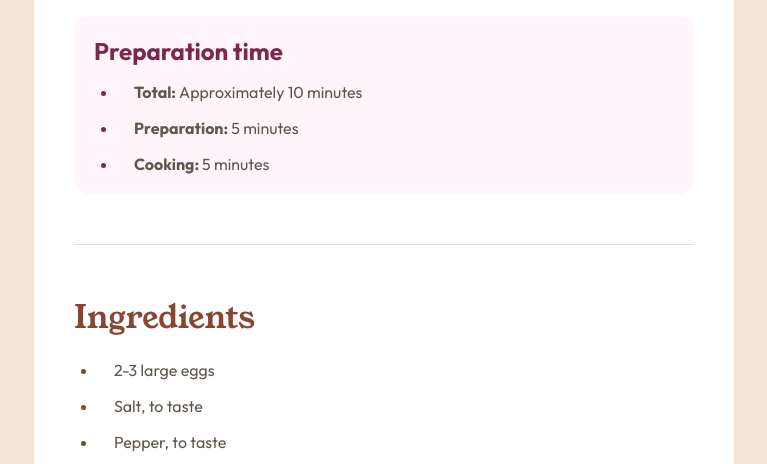
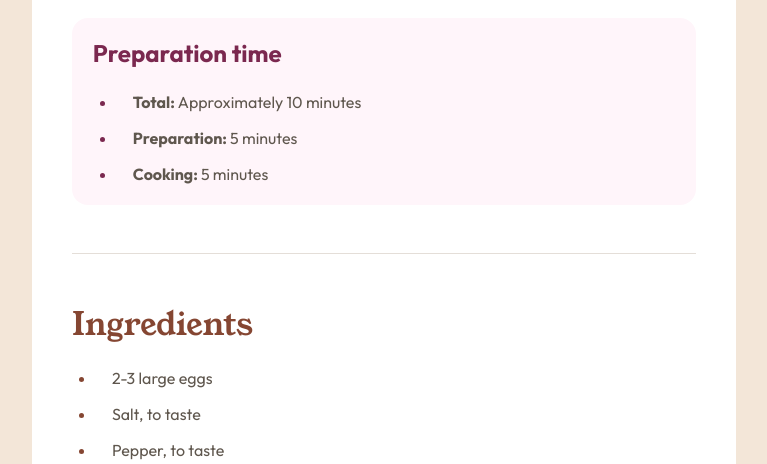
Before and after one commit to kamaleddy/recipe_page, a plain HTML site: page index.html in a window 1280 px wide. Shown: the part 636-1100 px from the top of the page, without its empty margins (256-1023 px from the left). Drawn offline with Linux system fonts and the light colour scheme.

Commit message:
improve solutions css sizing unit

```diff
--- a/style.css
+++ b/style.css
@@ -6,10 +6,6 @@
   margin: 0;
   padding: 0;
   box-sizing: border-box;
-}
-
-*:not(html, body) {
-  /* border: 1px dashed gray; */
 }
 
 :root {
@@ -28,7 +24,7 @@
 
 body {
   height: 100vh;
-  font-size: 16px;
+  font-size: 1rem;
   background: var(--html-bg-color);
 }
 
@@ -52,19 +48,19 @@ ul,
 ol {
   display: flex;
   flex-direction: column;
-  gap: 16px;
-  padding-left: 24px;
+  gap: 1em;
+  padding-left: 1.5em;
 }
 
 li {
-  padding-left: 16px;
+  padding-left: 1em;
 }
 
 main {
-  width: min(700px, 100%);
-  padding: 40px;
+  width: min(44em, 100%);
+  padding: 2.5em;
   margin: 7em auto;
-  border-radius: 24px;
+  border-radius: 1.5em;
   background: var(--white-bg-for-main);
 }
 
@@ -77,15 +73,15 @@ header {
 header img {
   width: 100%;
   height: 100%;
-  border-radius: 16px;
+  border-radius: 0.7em;
   object-fit: cover;
 }
 
 section {
   display: flex;
   flex-direction: column;
-  gap: 20px;
-  padding: 50px 0;
+  gap: 1.3em;
+  padding: 3em 0;
   border-bottom: 1px solid var(--underline-color);
 }
 
@@ -101,7 +97,7 @@ h1 {
 }
 
 .schedule {
-  padding: 20px;
+  padding: 1.3em;
   border-radius: 1rem;
   background: var(--duration-bg-color);
 }
@@ -109,7 +105,7 @@ h1 {
 .schedule h3 {
   font-size: clamp(1.2rem, 5vw, 1.5rem);
   color: var(--title-color-for-duration);
-  margin-bottom: 16px;
+  margin-bottom: 1em;
 }
 
 .schedule li::marker {
@@ -139,12 +135,16 @@ tr:last-child {
 }
 
 td {
-  padding: 16px;
+  padding: 1rem;
 }
 
 td:last-child {
   font-weight: 700;
   color: var(--title-color-for-section);
+}
+
+footer {
+  font-size: clamp(0.8rem, 5vw, 1rem);
 }
 
 footer a {
@@ -156,7 +156,7 @@ footer a:hover {
   color: var(--title-color-for-section);
 }
 
-@media (max-width: 375px) {
+@media (max-width: 24em/*375px*/) {
   main {
     width: 100vw;
     margin: 0;
@@ -169,11 +169,12 @@ footer a:hover {
   }
 
   section {
-    padding: 20px;
+    padding-left: 1.3em;
+    padding-right: 1.3em;
   }
 
   section:last-child {
-    padding-bottom: 20px;
+    padding-bottom: 3em;
   }
 
   footer {
```
